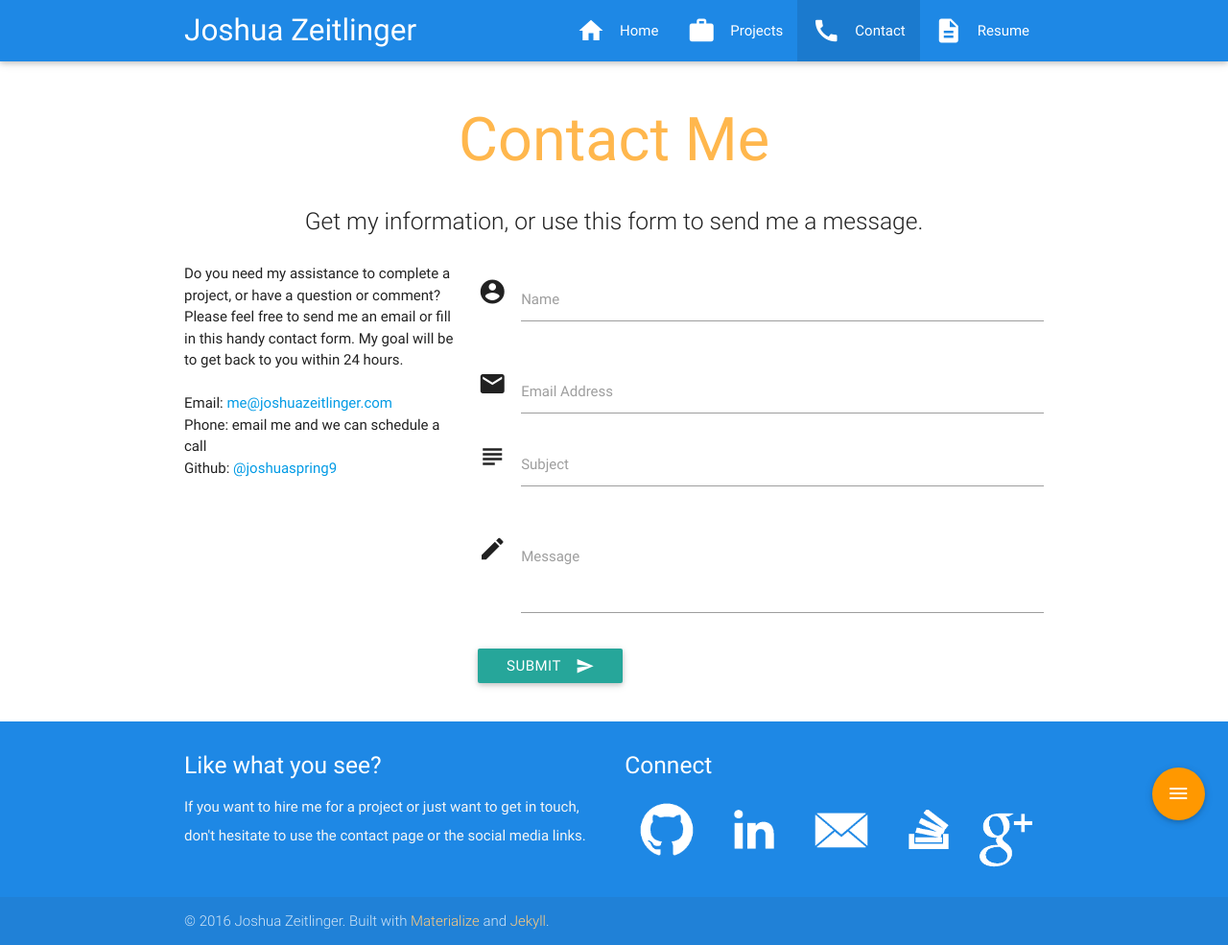
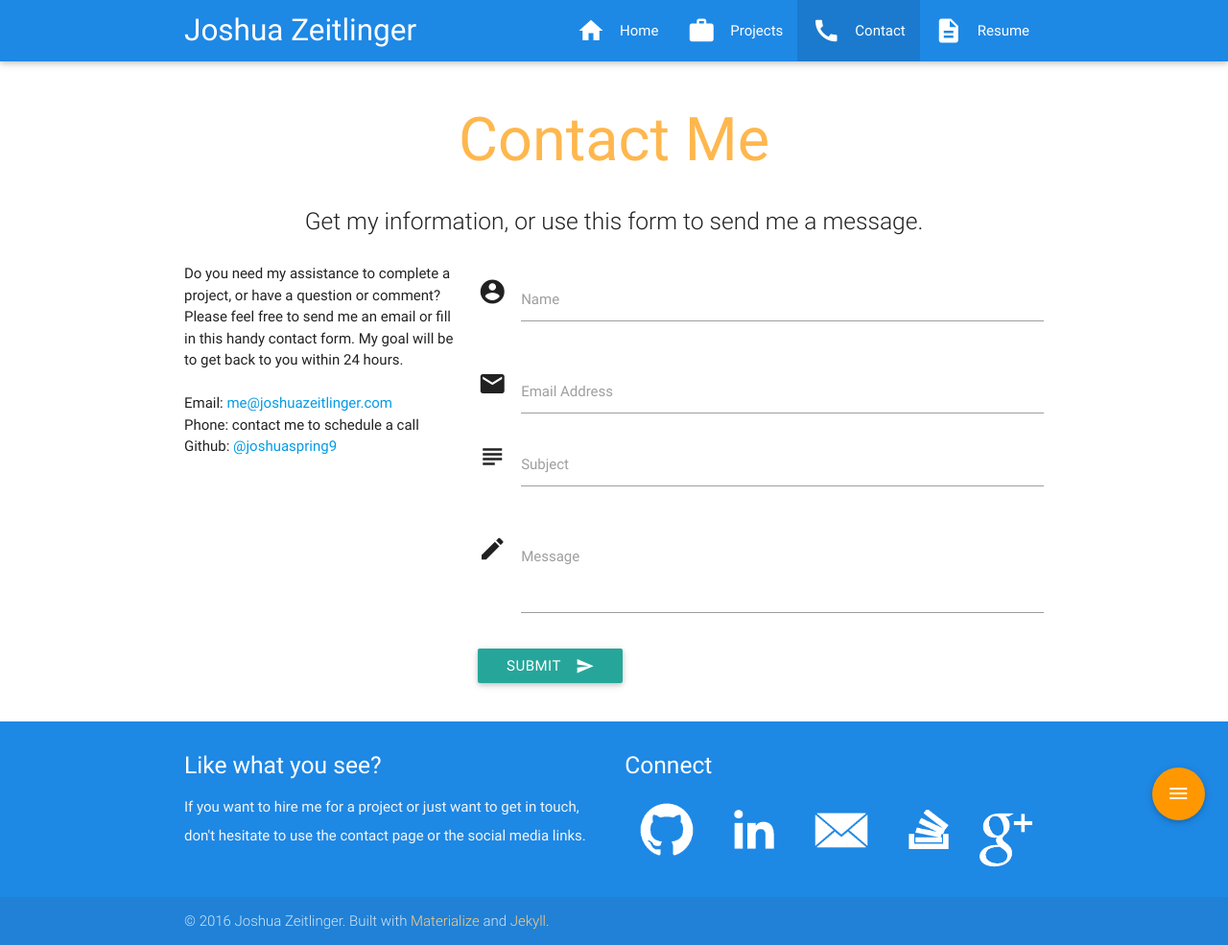
Before and after one commit to joshuaspring9/personal-website, a Jekyll site: the page built from contact/index.html, in a window 1280 px wide. Shown: the whole page at 96% size. Built offline with Jekyll 4.4.1, drawn with Linux system fonts in a browser that asks for light colours; nearby versions of some CDN libraries.

Commit message:
Update phone number wording

```diff
--- a/contact/index.html
+++ b/contact/index.html
@@ -16,7 +16,7 @@ layout: default
 			<br><br>
 			Email: <a href="mailto:{{ site.email }}">{{ site.email }}</a>
 			<br>
-			Phone: email me and we can schedule a call
+			Phone: contact me to schedule a call
 			{% if site.github_username %}
 				<br>
 				Github: <a href="https://github.com/{{site.github_username}}">@{{site.github_username}}</a>
```
